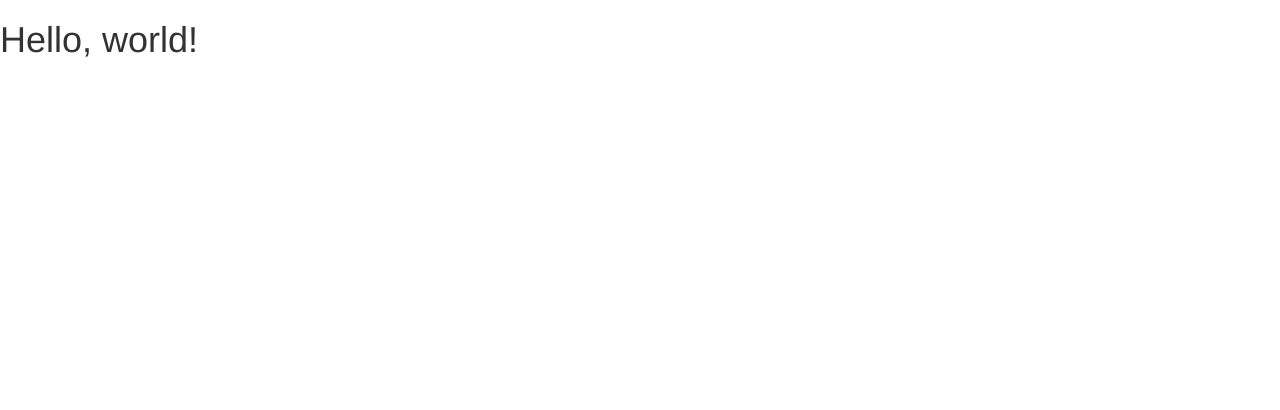
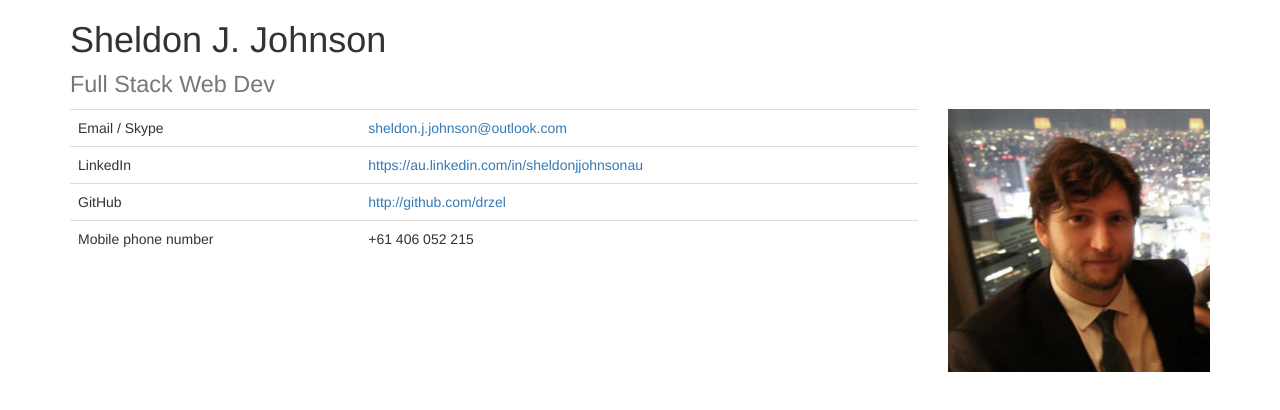
Before and after one commit to drzel/CV, a plain HTML site: page index.html in a window 1280 px wide. Drawn offline with nearby package versions, Linux system fonts and the light colour scheme.

Commit message:
add contact info and picture

```diff
--- a/index.html
+++ b/index.html
@@ -5,7 +5,7 @@
     <meta http-equiv="X-UA-Compatible" content="IE=edge">
     <meta name="viewport" content="width=device-width, initial-scale=1">
     <!-- The above 3 meta tags *must* come first in the head; any other head content must come *after* these tags -->
-    <title>Bootstrap 101 Template</title>
+    <title>Sheldon J. Johnson's CV</title>
 
     <!-- Bootstrap -->
     <link href="css/bootstrap.min.css" rel="stylesheet">
@@ -22,8 +22,45 @@
 
   </head>
   <body>
-    <h1>Hello, world!</h1>
+    <div class="container">
+      <h1>Sheldon J. Johnson</br>
+        <small>Full Stack Web Dev</small>
+      </h1>
+      <div class="row">
+        <div class="col-xs-9">
+          <table class="table">
+            <tr>
+              <td>Email / Skype</td>
+              <td><script>document.write('<'+'a'+' '+'h'+'r'+'e'+'f'+'='+"'"+'m'+'&'+'#'+'9'+'7'+';'+'i'+'l'+'t'+'o'+'&'+'#'+'5'+'8'+';'+'s'+
+'%'+'&'+'#'+'5'+'4'+';'+'&'+'#'+'5'+'6'+';'+'%'+'6'+'5'+'&'+'#'+'3'+'7'+';'+'6'+'&'+'#'+'6'+'7'+';'+
+'d'+'o'+'n'+'&'+'#'+'4'+'6'+';'+'j'+'&'+'#'+'4'+'6'+';'+'&'+'#'+'1'+'0'+'6'+';'+'o'+'h'+'&'+'#'+'1'+
+'1'+'0'+';'+'s'+'&'+'#'+'1'+'1'+'1'+';'+'%'+'6'+'E'+'%'+'4'+'0'+'o'+'u'+'t'+'l'+'o'+'%'+'&'+'#'+'5'+
+'4'+';'+'&'+'#'+'7'+'0'+';'+'k'+'&'+'#'+'4'+'6'+';'+'%'+'&'+'#'+'5'+'4'+';'+'3'+'&'+'#'+'1'+'1'+'1'+
+';'+'m'+"'"+'>'+'s'+'h'+'e'+'l'+'d'+'&'+'#'+'1'+'1'+'1'+';'+'n'+'&'+'#'+'4'+'6'+';'+'&'+'#'+'1'+'0'+
+'6'+';'+'&'+'#'+'4'+'6'+';'+'j'+'o'+'&'+'#'+'1'+'0'+'4'+';'+'n'+'s'+'o'+'&'+'#'+'1'+'1'+'0'+';'+'&'+
+'#'+'6'+'4'+';'+'&'+'#'+'1'+'1'+'1'+';'+'u'+'t'+'l'+'o'+'o'+'&'+'#'+'1'+'0'+'7'+';'+'&'+'#'+'4'+'6'+
+';'+'c'+'o'+'m'+'<'+'/'+'a'+'>');</script><noscript>[Turn on JavaScript to see the email address]</noscript></td>
+            </tr>
+            <tr>
+              <td>LinkedIn</td>
+              <td><a href="https://au.linkedin.com/in/sheldonjjohnsonau">https://au.linkedin.com/in/sheldonjjohnsonau</a></td>
+            </tr>
+            <tr>
+              <td>GitHub</td>
+              <td><a href="http://github.com/drzel">http://github.com/drzel</a></td>
+            </tr>
+            <tr>
+              <td>Mobile phone number</td>
+              <td>+61 406 052 215</td>
+            </tr>
+          </table>
+        </div>
+        <div class="col-xs-3">
+          <img src="images/profile.png" alt="Sheldon" class="img-responsive">
+        </div>
 
+      </div>
+    </div>
     <!-- jQuery (necessary for Bootstrap's JavaScript plugins) -->
     <script src="https://ajax.googleapis.com/ajax/libs/jquery/1.11.3/jquery.min.js"></script>
     <!-- Include all compiled plugins (below), or include individual files as needed -->
```
Also changed, not shown: images/profile.png (added).
